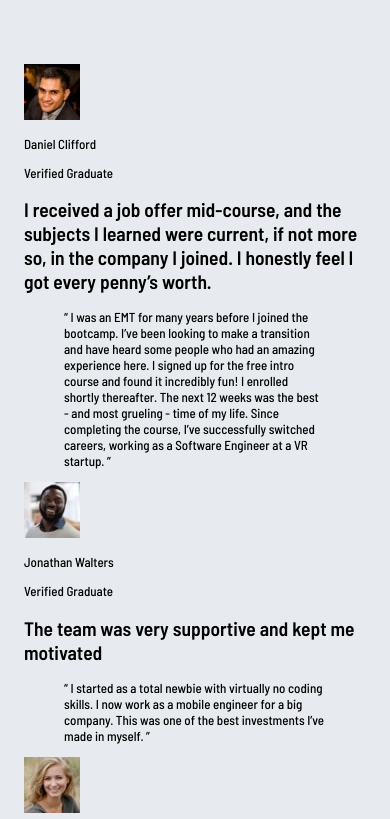
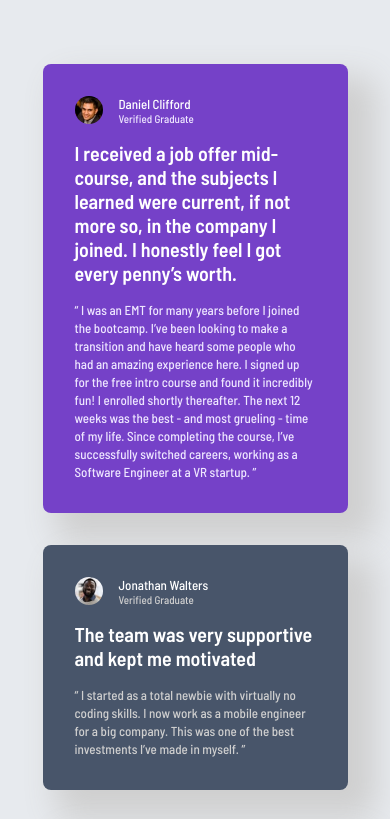
Before and after one commit to JesuSaid/testimonials-grid-section, a plain HTML site: page index.html in a window 390 px wide. Shown: the top 819 px of the page. Drawn offline with Linux system fonts and the light colour scheme.

Commit message:
feat(ui): style mobile testimonial cards.
- Add shared card layout, typography, colors, and shadows for all five testimonials.
- Keep cards fluid up to 305px and verify the layout at 320px and 375px.

```diff
--- a/styles.css
+++ b/styles.css
@@ -1,13 +1,15 @@
 :root {
     --font-family: 'Barlow Semi Condensed', sans-serif;
-    --background-color: hsl(214, 17%, 92%);
-    --color-card-daniel: hsl(263, 55%, 52%);
-    --color-quote-daniel: hsl(260, 100%, 95%);
-    --color-card-jonathan: hsl(217, 19%, 35%);
-    --color-card-patrick: hsl(219, 29%, 14%);
-    --color-headline-patrick: hsl(0, 0%, 81%);
-    --color-text-on-light-card: hsl(224, 10%, 45%);
-    --color-light-card: hsl(0, 0%, 100%);
+    --color-purple-50: hsl(260, 100%, 95%);
+    --color-purple-300: hsl(264, 82%, 80%);
+    --color-purple-500: hsl(263, 55%, 52%);
+    --color-white: hsl(0, 0%, 100%);
+    --color-grey-100: hsl(214, 17%, 92%);
+    --color-grey-200: hsl(0, 0%, 81%);
+    --color-grey-400: hsl(224, 10%, 45%);
+    --color-grey-500: hsl(217, 19%, 35%);
+    --color-dark-blue: hsl(219, 29%, 14%);
+    --color-black: hsl(0, 0%, 7%);
 }
 
 *, *::before, *::after {
@@ -18,14 +20,19 @@ body {
     margin: 0;
     font-family: var(--font-family);
     font-weight: 500;
-    background-color: var(--background-color);
+    background-color: var(--color-grey-100);
     font-size: 0.8125rem;
     padding: 4rem 1.5rem;
 }
 
+p, h2, blockquote {
+    margin: 0;
+}
+
 .main {
-    display: grid;
-    grid-template-columns: 1fr;
+    display: flex;
+    flex-direction: column;
+    gap: 2rem;
 }
 
 .visually-hidden {
@@ -39,3 +46,128 @@ body {
     white-space: nowrap;
     border: 0;
 }
+
+.testimonial {
+    border-radius: 0.5rem;
+    box-shadow: 1.25rem 1.25rem 2rem 0.5rem var(--color-grey-200);
+    padding: 2rem;
+    display: grid;
+    grid-template-columns: auto 1fr;
+    grid-template-rows: auto auto auto;
+    gap: 1rem;
+    inline-size: 100%;
+    max-width: 305px;
+    margin-inline: auto;
+    background-color: var(--color-white);
+}
+
+.testimonial__avatar {
+    grid-area: 1/1/1/1;
+    border-radius: 50%;
+    width: 1.75rem;
+}
+
+.testimonial__info {
+    display: flex;
+    flex-direction: column;
+    justify-content: center;
+    grid-area: 1/2/1/3;
+}
+
+.testimonial__name {
+    font-size: 0.8125rem;
+    font-weight: 500;
+    line-height: 1rem;
+    color: var(--color-grey-500);
+}
+
+.testimonial__status {
+    font-size: 0.6875rem;
+    font-weight: 500;
+    line-height: 0.8125rem;
+    color: var(--color-grey-400);
+}
+
+.testimonial__headline {
+    grid-area: 2/1/2/3;
+    font-size: 1.25rem;
+    font-weight: 600;
+    line-height: 1.5rem;
+    color: var(--color-grey-500);
+}
+
+.testimonial__quote {
+    grid-area: 3/1/3/3;
+    font-size: 0.8125rem;
+    font-weight: 500;
+    line-height: 1.125rem;
+    color: var(--color-grey-400);
+}
+
+/* =========================================================== */
+/*  DANIEL  */
+.testimonial--daniel {
+    background-color: var(--color-purple-500);
+}
+
+.testimonial--daniel > .testimonial__info > .testimonial__name {
+    color: var(--color-white);
+}
+
+.testimonial--daniel > .testimonial__info > .testimonial__status {
+    color: var(--color-purple-50);
+}
+
+.testimonial--daniel > .testimonial__headline {
+    color: var(--color-white);
+}
+
+.testimonial--daniel > .testimonial__quote {
+    color: var(--color-purple-50);
+}
+
+/* ===================================================================== */
+/*  JONATHAN  */
+.testimonial--jonathan {
+    background-color: var(--color-grey-500);
+}
+
+.testimonial--jonathan > .testimonial__info > .testimonial__name {
+    color: var(--color-white);
+}
+
+.testimonial--jonathan > .testimonial__info > .testimonial__status {
+    color: var(--color-grey-200);
+}
+
+.testimonial--jonathan > .testimonial__headline {
+    color: var(--color-white);
+}
+
+.testimonial--jonathan > .testimonial__quote {
+    color: var(--color-grey-200);
+}
+
+/* ===================================================================== */
+/* PATRICK */
+.testimonial--patrick {
+    background-color: var(--color-dark-blue);
+}
+
+.testimonial--patrick > .testimonial__info > .testimonial__name {
+    color: var(--color-white);
+}
+
+.testimonial--patrick > .testimonial__info > .testimonial__status {
+    color: var(--color-grey-100);
+}
+
+.testimonial--patrick > .testimonial__headline {
+    color: var(--color-grey-200);
+}
+
+.testimonial--patrick > .testimonial__quote {
+    color: var(--color-grey-100);
+}
+
+/* ===================================================================== */
```
